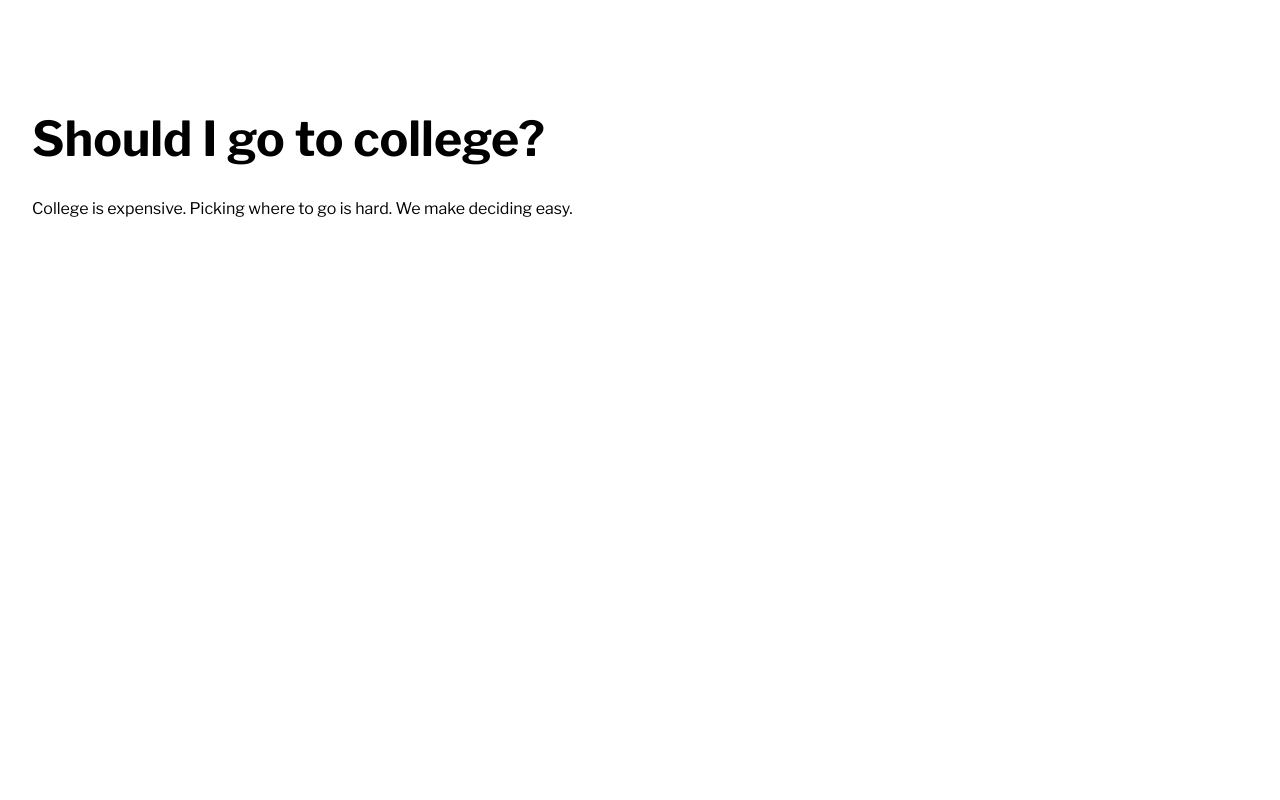
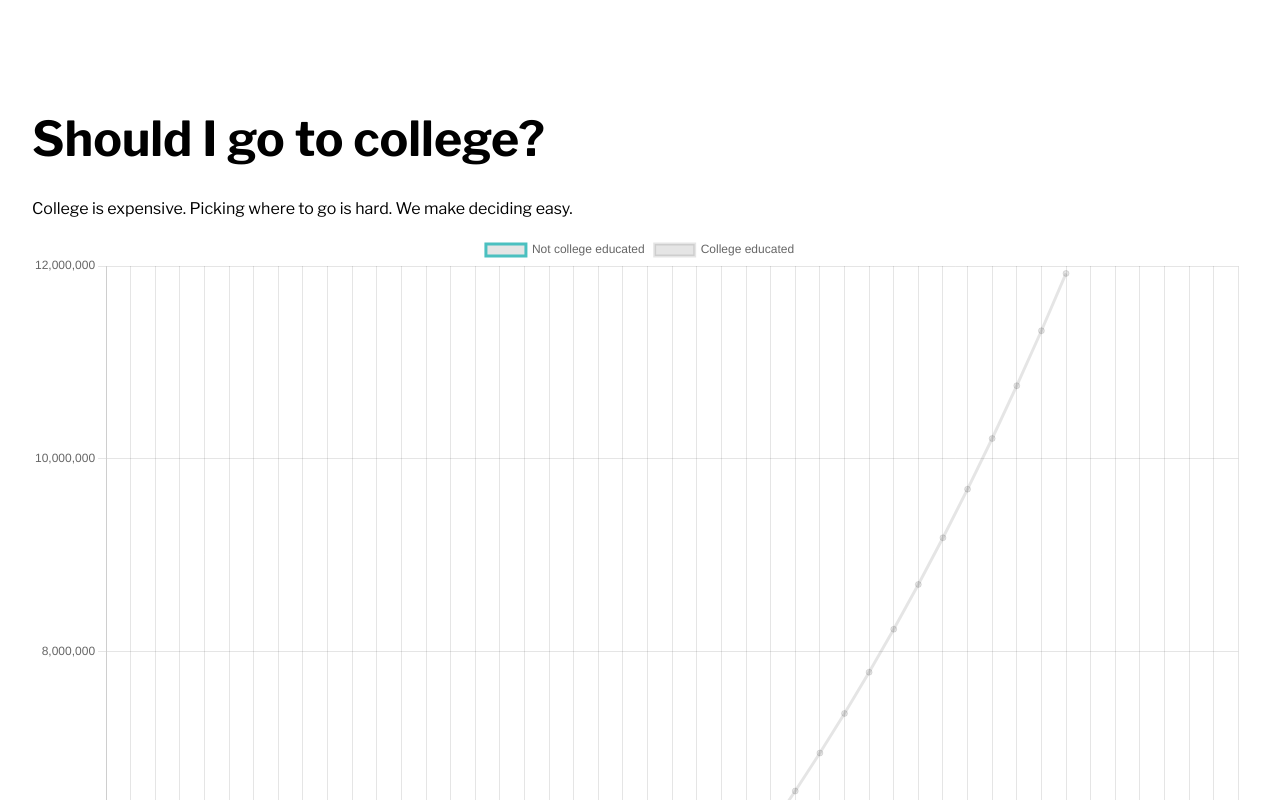
Before and after one commit to lukeingalls/collegecalculator, a Next.js app: page / in a window 1280 px wide. Shown: the top 800 px of the page. Built offline with nearby package versions, Linux system fonts and the light colour scheme.

Commit message:
feat(calculator): added the chartly package and produced mvp

```diff
--- /dev/null
+++ b/components/Calculator.tsx
@@ -0,0 +1,73 @@
+import { useEffect, useLayoutEffect, useRef } from "react";
+import Chart from "chart.js/auto";
+import {
+  getAnnualSalariesArray,
+  getCumulativeEarningsArray,
+} from "../utils/salaries";
+
+export default function Calculator({
+  amountSaved = 0,
+  annualCostOfCollege = 20000,
+  projectedStartingSalary = 50000,
+}) {
+  const chartRef = useRef<Chart | null>(null);
+  console.log(
+    getCumulativeEarningsArray(getAnnualSalariesArray()),
+    Array(47)
+      .fill(0)
+      .map((_, i) => i + 18)
+  );
+
+  return (
+    <div>
+      <canvas
+        ref={(ref) => {
+          let interval = setInterval(() => {
+            if (!chartRef.current) return;
+            chartRef.current.data.datasets[1].data = getCumulativeEarningsArray(
+              getAnnualSalariesArray({
+                workingYears: 40,
+                averageAnnualRaise: Math.random() / 10,
+                startingSalary: 120000,
+              })
+            );
+            chartRef.current.update();
+          }, 5000);
+          if (!ref) {
+            clearInterval(interval);
+            chartRef.current?.destroy();
+            return;
+          }
+          chartRef.current = new Chart(ref, {
+            type: "line",
+            data: {
+              labels: Array(47)
+                .fill(0)
+                .map((_, i) => i + 18),
+              datasets: [
+                {
+                  label: "Not college educated",
+                  data: getCumulativeEarningsArray(getAnnualSalariesArray()),
+                  fill: false,
+                  borderColor: "rgb(75, 192, 192)",
+                },
+                {
+                  label: "College educated",
+                  data: getCumulativeEarningsArray(
+                    getAnnualSalariesArray({
+                      averageAnnualRaise: 0.05,
+                      workingYears: 40,
+                      startingSalary: 120000,
+                    })
+                  ),
+                },
+              ],
+            },
+          });
+        }}
+        width="600"
+        height="600"
+      />
+    </div>
+  );
+}
--- a/package.json
+++ b/package.json
@@ -9,11 +9,13 @@
     "lint": "next lint"
   },
   "dependencies": {
+    "chart.js": "^3.9.1",
     "next": "12.3.0",
     "react": "18.2.0",
     "react-dom": "18.2.0"
   },
   "devDependencies": {
+    "@types/chart.js": "^2.9.37",
     "@types/node": "18.7.16",
     "@types/react": "18.0.19",
     "@types/react-dom": "18.0.6",
--- a/pages/index.tsx
+++ b/pages/index.tsx
@@ -1,6 +1,7 @@
 import type { NextPage } from "next";
 import Head from "next/head";
 import styles from "styles/Home.module.scss";
+import Calculator from "../components/Calculator";
 
 const Home: NextPage = () => {
   return (
@@ -18,6 +19,7 @@ const Home: NextPage = () => {
         College is expensive. Picking where to go is hard. We make deciding
         easy.
       </h3>
+      <Calculator />
     </main>
   );
 };
--- /dev/null
+++ b/utils/salaries.ts
@@ -0,0 +1,22 @@
+export function getAnnualSalariesArray({
+	startingSalary = 50000,
+	averageAnnualRaise = .02,
+	workingYears = 47
+}: { startingSalary?: number, averageAnnualRaise?: number, workingYears?: number } = {}): number[] {
+	const salaries: number[] = [];
+	let currentSalary = startingSalary;
+	for (let i = 0; i < workingYears; i++) {
+		salaries.push(currentSalary);
+		currentSalary *= (1 + averageAnnualRaise);
+	}
+	return salaries;
+}
+
+
+export function getCumulativeEarningsArray(salaries: number[]) {
+  let accumulator = 0;
+  return salaries.map((salary) => {
+    accumulator += salary;
+    return accumulator;
+  });
+}
```
Also changed, not shown: 1 other file (tests, documents, lock files or other folders).
